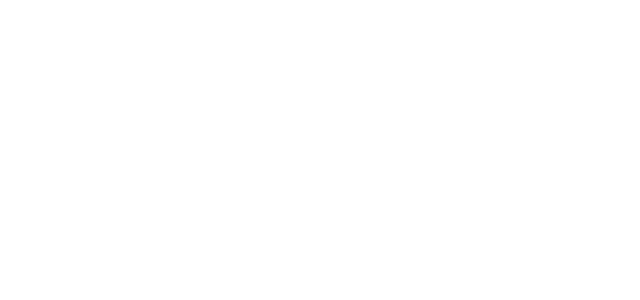
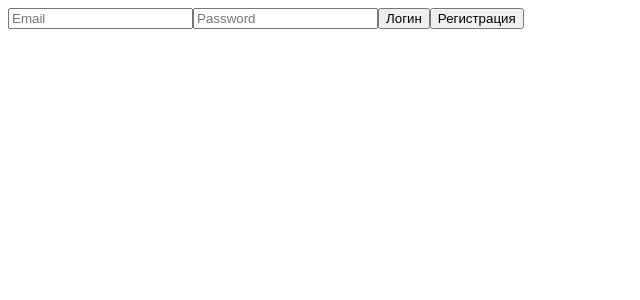
Before and after one commit to Troom-Corp/troom-client, a React (Vite) app: page / in a window 1280 px wide. Shown: the top 300 px of the page, without its empty margins (0-640 px from the left). Built offline with nearby package versions, Linux system fonts and the light colour scheme.

Commit message:
feat authState

```diff
--- a/src/App.tsx
+++ b/src/App.tsx
@@ -1,7 +1,11 @@
+import LoginForm from "./components/LoginForm"
+
 function App() {
 
   return (
-    <div className="App"></div>
+    <div className="App">
+      <LoginForm />
+    </div>
   )
 }
 
--- /dev/null
+++ b/src/components/LoginForm.tsx
@@ -0,0 +1,34 @@
+import {FC, useContext, useState} from 'react';
+import { Context } from '../main';
+
+const LoginForm: FC = () => {
+  const [email, setEmail] = useState<string>('')
+  const [password, setPassword] = useState<string>('')
+  const { store } = useContext(Context)
+  return (
+    <div>
+      <input
+        onChange={e => setEmail(e.target.value)}
+        value={email}
+        type='text'
+        placeholder='Email'
+      />
+      <input
+        onChange={e => setPassword(e.target.value)}
+        value={password}
+        type='password'
+        placeholder='Password'
+      />
+
+      <button onClick={() => store.login(email, password)}>
+        Логин
+      </button>
+      <button onClick={() => store.login(email, password)}>
+        Регистрация
+      </button>
+
+    </div>
+  )
+}
+
+export default LoginForm
--- a/src/http/index.tsx
+++ b/src/http/index.tsx
@@ -1,6 +1,6 @@
 import axios from "axios";
 
-export const API_URL = 'http://localhost:5000/api'
+export const API_URL = 'http://localhost:5000/users'
 
 const $api = axios.create({
   withCredentials: true,
--- a/src/main.tsx
+++ b/src/main.tsx
@@ -1,6 +1,22 @@
 import ReactDOM from 'react-dom/client'
-import App from './App.tsx'
+import App from './App'
+import Store from './store/store'
+import { createContext } from 'react'
+
+interface State {
+  store: Store,
+}
+
+const store = new Store()
+
+export const Context = createContext<State>({
+  store,
+})
 
 ReactDOM.createRoot(document.getElementById('root')!).render(
-  <App />
+  <Context.Provider value={{
+    store
+  }}>
+    <App />
+  </Context.Provider>
 )
--- a/src/models/response/AuthResponse.tsx
+++ b/src/models/response/AuthResponse.tsx
@@ -1,7 +1,7 @@
 import { IUser } from "../IUser"
 
 export interface AuthResponse {
-  accesToken: string
+  accessToken: string
   refreshToken: string
   user: IUser
 }
--- a/src/services/AuthService.tsx
+++ b/src/services/AuthService.tsx
@@ -1,15 +1,15 @@
 import $api from "../http";
 import {AxiosResponse} from 'axios'
 import { AuthResponse } from "../models/response/AuthResponse";
-import { LoginData, RegistrationData } from "../models/types";
+
 
 export default class AuthService {
-  static async login(data: LoginData): Promise<AxiosResponse<AuthResponse>> {
-    return $api.post('/login', data)
+  static async login(email: string, password: string): Promise<AxiosResponse<AuthResponse>> {
+    return $api.post<AuthResponse>('/login', {email, password})
   }
 
-  static async registration(data: RegistrationData): Promise<AxiosResponse<AuthResponse>> {
-    return $api.post('/registration', data)
+  static async registration(email: string, password: string): Promise<AxiosResponse<AuthResponse>> {
+    return $api.post<AuthResponse>('/register', {email, password})
   }
 
   static async logout(): Promise<void> {
--- /dev/null
+++ b/src/store/store.tsx
@@ -0,0 +1,53 @@
+import { makeAutoObservable } from "mobx";
+import { IUser } from "../models/IUser";
+import AuthService from "../services/AuthService";
+
+export default class Store {
+  user = {} as IUser
+  isAuth = false
+
+  constructor() {
+    makeAutoObservable(this)
+  }
+
+  setAuth(bool: boolean) {
+    this.isAuth = bool
+  }
+
+  setUser(user: IUser) {
+    this.user = user
+  }
+
+  async login(email: string, password: string) {
+    try {
+      const response = await AuthService.login(email, password)
+      localStorage.setItem('token', response.data.accessToken)
+      this.setAuth(true)
+      this.setUser(response.data.user)
+    } catch (e: any) {
+      console.log(e.response?.data?.message)
+    }
+  }
+
+  async registration(email: string, password: string) {
+    try {
+      const response = await AuthService.registration(email, password)
+      localStorage.setItem('token', response.data.accessToken)
+      this.setAuth(true)
+      this.setUser(response.data.user)
+    } catch (e: any) {
+      console.log(e.response?.data?.message)
+    }
+  }
+
+  async logout() {
+    try {
+      await AuthService.logout()
+      localStorage.removeItem('token')
+      this.setAuth(false)
+      this.setUser({} as IUser)
+    } catch (e: any) {
+        console.log(e.response?.data?.message)
+    }
+  }
+}
```
